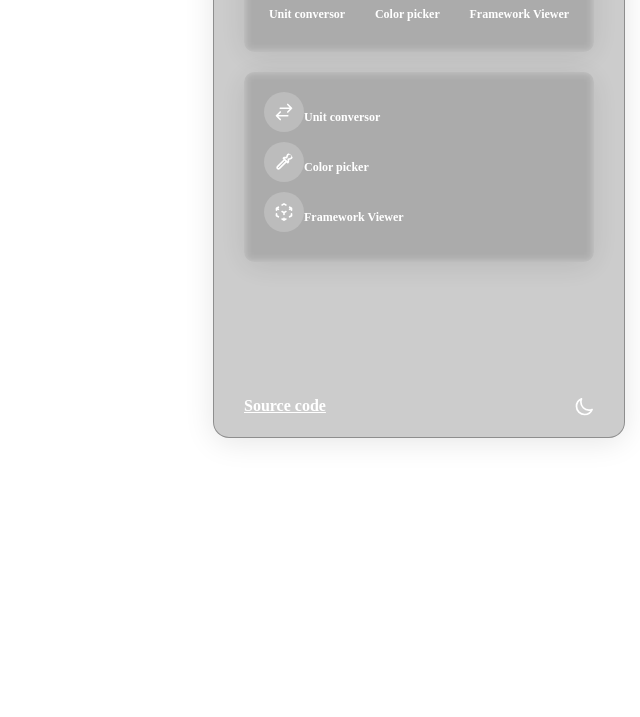
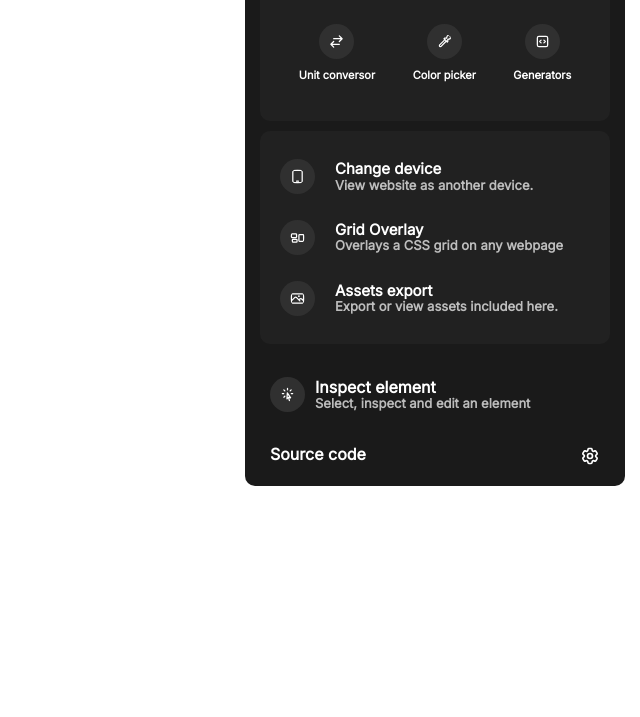
Before and after one commit to astra-web/pixel-perfect, a browser extension: page src/dialog/index.html in a window 1280 px wide. Shown: the part 99-816 px from the top of the page, without its empty margins (640-1280 px from the left). Drawn offline with Linux system fonts and the light colour scheme.

Commit message:
Fixed UI for extension

```diff
--- a/src/dialog/index.html
+++ b/src/dialog/index.html
@@ -1,4 +1,5 @@
 <div id="--inner-pixel-perfect-component">
+    <link href='https://fonts.googleapis.com/css?family=Inter' rel='stylesheet'>
     <style scoped>
         body {
             width: 100%;
@@ -8,15 +9,15 @@
         #pixel-perfect--dialog {
             --pixel-perfect-theme: dark;
             --pixel-perfect-color: #fff;
-            --pixel-perfect-background: 0, 0, 0;
-            --pixel-perfect-secondary-background: 255, 255, 255;
-            --pixel-perfect-tertiary-background: rgba(255,255,255,.2);
+            --pixel-perfect-background: #1A1A1A;
+            --pixel-perfect-secondary-background: #212121;
+            --pixel-perfect-tertiary-background: #303030;
 
             width: 350px;
-            height: 500px;
+            height: 550px;
 
             border-radius: 10px;
-            padding: 10px 30px;
+            padding: 10px 15px;
 
             position: fixed;
             top: 15px;
@@ -25,12 +26,7 @@
             color: var(--pixel-perfect-color);
             z-index: 999999999 /* bongers */;
 
-            background: rgba(var(--pixel-perfect-background), 0.2);
-            border-radius: 16px;
-            box-shadow: 0 4px 30px rgba(var(--pixel-perfect-background), 0.1);
-            backdrop-filter: blur(5px);
-            -webkit-backdrop-filter: blur(5px);
-            border: 1px solid rgba(var(--pixel-perfect-background), 0.3);
+            background: var(--pixel-perfect-background);
 
             transition: .1s;
             animation: pixel-perfect--entry-animation .5s;
@@ -39,22 +35,60 @@
             flex-direction: column;
         }
 
+        #pixel-perfect--dialog * {
+            font-family: 'Inter';
+        }
+
         #pixel-perfect--dialog .pixel-perfect--text {
             color: var(--pixel-perfect-color);
             font-weight: 600;
+
+            line-height: 1.1;
         }
 
         #pixel-perfect--dialog .pixel-perfect--footer {
             display: flex;
-            width: 100%;
-            padding: 10px 0;
+            padding: 10px 10px;
 
             margin-top: auto;
             justify-content: space-between;
         }
 
+        #pixel-perfect--dialog a {
+            text-decoration: none;
+            position: relative;
+
+            height: min-content;
+        }
+
+        #pixel-perfect--dialog a::before {
+            width: 100%;
+            height: 1px;
+
+            content: '';
+            bottom: -5px;
+            transform: translateY(5px);
+            transition: .2s;
+            position: absolute;
+            opacity: 0;
+            background: #fff;
+        }
+
+        #pixel-perfect--dialog a:hover::before {
+            opacity: 1;
+            transform: translateY(0);
+        }
+
         #pixel-perfect--dialog .pixel-perfect--body {
 
+        }
+
+        #pixel-perfect--dialog .pixel-perfect--inspect {
+            height: inherit;
+            display: flex;
+            align-items: center;
+
+            padding-left: 10px;
         }
 
         #pixel-perfect--dialog .pixel-perfect--body > .pixel-perfect--icons:first-child {
@@ -63,7 +97,7 @@
             align-items: center;
 
             border-radius: 10px;
-            padding: 30px 10px;
+            padding: 40px 20px;
         }
 
         #pixel-perfect--dialog .pixel-perfect--body > .pixel-perfect--icons:last-child {
@@ -73,7 +107,7 @@
             border-radius: 10px;
             padding: 20px;
 
-            margin-top: 20px;
+            margin-top: 10px;
         }
 
         #pixel-perfect--dialog .pixel-perfect--body > .pixel-perfect--icons:first-child > div {
@@ -81,32 +115,48 @@
             align-items: center;
 
             flex-direction: column;
+            cursor: pointer;
+            position: relative;
         }
 
-        #pixel-perfect--dialog .pixel-perfect--body > .pixel-perfect--icons:last-child > div {
+        #pixel-perfect--dialog .pixel-perfect--body > .pixel-perfect--icons:last-child > div,
+        #pixel-perfect--dialog .pixel-perfect--inspect {
             display: flex;
             align-items: center;
+            cursor: pointer;
+            margin-top: 10px;
         }
+        #pixel-perfect--dialog .pixel-perfect--body > .pixel-perfect--icons:last-child > div:first-child { margin-top: 0; }
 
-        #pixel-perfect--dialog .pixel-perfect--body > .pixel-perfect--icons > div > svg {
+        #pixel-perfect--dialog .pixel-perfect--body svg,
+        #pixel-perfect--dialog .pixel-perfect--inspect svg {
             border-radius: 30px;
             padding: 10px;
 
-            width: 20px;
-            height: 20px;
-
-            margin-bottom: 10px;
+            width: 15px;
+            height: 15px;
         }
 
-        #pixel-perfect--dialog .pixel-perfect--body > .pixel-perfect--icons > div .pixel-perfect--text {
-            font-size: 12px;
+        #pixel-perfect--dialog .pixel-perfect--body > .pixel-perfect--icons:first-child > div .pixel-perfect--text {
+            font-size: 11px;
+
+            transition: .3s;
+            width: max-content;
+            margin-top: 10px;
+        }
+
+        #pixel-perfect--dialog .pixel-perfect--body > .pixel-perfect--icons:last-child > div .pixel-perfect--text:first-child {
+            font-size: 15px;
+        }
+
+        #pixel-perfect--dialog .pixel-perfect--body > .pixel-perfect--icons:last-child > div .pixel-perfect--text:last-child,
+        #pixel-perfect--dialog .pixel-perfect--inspect .pixel-perfect--text:last-child {
+            font-size: 13px;
+            opacity: .7;
         }
 
         #pixel-perfect--dialog .pixel-perfect--glass-element {
-            background: rgba(var(--pixel-perfect-secondary-background), .07);
-            backdrop-filter: blur(5px);
-            -webkit-backdrop-filter: blur(5px);
-            box-shadow: 0 4px 30px rgba(0, 0, 0, 0.1);
+            background: var(--pixel-perfect-secondary-background);
 
         }
 
@@ -128,8 +178,11 @@
     </style>
 
     <div id="pixel-perfect--dialog">
-        <div>
+        <div style="padding: 0 10px;">
             <!-- TODO: header -->
+            <h3 class="pixel-perfect--text">
+                Pixel Perfect
+            </h3>
         </div>
         <div class="pixel-perfect--body">
             <div class="pixel-perfect--glass-element pixel-perfect--icons">
@@ -150,48 +203,78 @@
                     </div>
                 </div>
                 <div>
-                    <svg class="pixel-perfect--tertiary-background" xmlns="http://www.w3.org/2000/svg" fill="none" viewBox="0 0 24 24" stroke-width="2" stroke="currentColor">
-                        <path stroke-linecap="round" stroke-linejoin="round" d="M21 7.5l-2.25-1.313M21 7.5v2.25m0-2.25l-2.25 1.313M3 7.5l2.25-1.313M3 7.5l2.25 1.313M3 7.5v2.25m9 3l2.25-1.313M12 12.75l-2.25-1.313M12 12.75V15m0 6.75l2.25-1.313M12 21.75V19.5m0 2.25l-2.25-1.313m0-16.875L12 2.25l2.25 1.313M21 14.25v2.25l-2.25 1.313m-13.5 0L3 16.5v-2.25" />
+                    <svg xmlns="http://www.w3.org/2000/svg" fill="none" viewBox="0 0 24 24" stroke-width="2" stroke="currentColor" class="pixel-perfect--tertiary-background">
+                        <path stroke-linecap="round" stroke-linejoin="round" d="M14.25 9.75L16.5 12l-2.25 2.25m-4.5 0L7.5 12l2.25-2.25M6 20.25h12A2.25 2.25 0 0020.25 18V6A2.25 2.25 0 0018 3.75H6A2.25 2.25 0 003.75 6v12A2.25 2.25 0 006 20.25z" />
                     </svg>
                     <div class="pixel-perfect--text">
-                        Framework Viewer
+                        Generators
                     </div>
                 </div>
             </div>
             <div class="pixel-perfect--glass-element pixel-perfect--icons">
                 <div>
-                    <svg class="pixel-perfect--tertiary-background" xmlns="http://www.w3.org/2000/svg" fill="none" viewBox="0 0 24 24" stroke-width="2" stroke="currentColor">
-                        <path stroke-linecap="round" stroke-linejoin="round" d="M7.5 21L3 16.5m0 0L7.5 12M3 16.5h13.5m0-13.5L21 7.5m0 0L16.5 12M21 7.5H7.5" />
+                    <svg xmlns="http://www.w3.org/2000/svg" fill="none" viewBox="0 0 24 24" stroke-width="2" stroke="currentColor" class="pixel-perfect--tertiary-background">
+                        <path stroke-linecap="round" stroke-linejoin="round" d="M10.5 19.5h3m-6.75 2.25h10.5a2.25 2.25 0 002.25-2.25v-15a2.25 2.25 0 00-2.25-2.25H6.75A2.25 2.25 0 004.5 4.5v15a2.25 2.25 0 002.25 2.25z" />
                     </svg>
-                    <div class="pixel-perfect--text">
-                        Unit conversor
+                    <div style="margin: 10px 20px;">
+                        <div class="pixel-perfect--text">
+                            Change device
+                        </div>
+                        <div class="pixel-perfect--text">
+                            View website as another device.
+                        </div>
                     </div>
                 </div>
                 <div>
-                    <svg class="pixel-perfect--tertiary-background" xmlns="http://www.w3.org/2000/svg" fill="none" viewBox="0 0 24 24" stroke-width="2" stroke="currentColor">
-                        <path stroke-linecap="round" stroke-linejoin="round" d="M15 11.25l1.5 1.5.75-.75V8.758l2.276-.61a3 3 0 10-3.675-3.675l-.61 2.277H12l-.75.75 1.5 1.5M15 11.25l-8.47 8.47c-.34.34-.8.53-1.28.53s-.94.19-1.28.53l-.97.97-.75-.75.97-.97c.34-.34.53-.8.53-1.28s.19-.94.53-1.28L12.75 9M15 11.25L12.75 9" />
+                    <svg xmlns="http://www.w3.org/2000/svg" fill="none" viewBox="0 0 24 24" stroke-width="2" stroke="currentColor" class="pixel-perfect--tertiary-background">
+                        <path stroke-linecap="round" stroke-linejoin="round" d="M2.25 7.125C2.25 6.504 2.754 6 3.375 6h6c.621 0 1.125.504 1.125 1.125v3.75c0 .621-.504 1.125-1.125 1.125h-6a1.125 1.125 0 01-1.125-1.125v-3.75zM14.25 8.625c0-.621.504-1.125 1.125-1.125h5.25c.621 0 1.125.504 1.125 1.125v8.25c0 .621-.504 1.125-1.125 1.125h-5.25a1.125 1.125 0 01-1.125-1.125v-8.25zM3.75 16.125c0-.621.504-1.125 1.125-1.125h5.25c.621 0 1.125.504 1.125 1.125v2.25c0 .621-.504 1.125-1.125 1.125h-5.25a1.125 1.125 0 01-1.125-1.125v-2.25z" />
                     </svg>
-                    <div class="pixel-perfect--text">
-                        Color picker
+                    <div style="margin: 10px 20px;">
+                        <div class="pixel-perfect--text">
+                            Grid Overlay
+                        </div>
+                        <div class="pixel-perfect--text">
+                            Overlays a CSS grid on any webpage
+                        </div>
                     </div>
                 </div>
                 <div>
-                    <svg class="pixel-perfect--tertiary-background" xmlns="http://www.w3.org/2000/svg" fill="none" viewBox="0 0 24 24" stroke-width="2" stroke="currentColor">
-                        <path stroke-linecap="round" stroke-linejoin="round" d="M21 7.5l-2.25-1.313M21 7.5v2.25m0-2.25l-2.25 1.313M3 7.5l2.25-1.313M3 7.5l2.25 1.313M3 7.5v2.25m9 3l2.25-1.313M12 12.75l-2.25-1.313M12 12.75V15m0 6.75l2.25-1.313M12 21.75V19.5m0 2.25l-2.25-1.313m0-16.875L12 2.25l2.25 1.313M21 14.25v2.25l-2.25 1.313m-13.5 0L3 16.5v-2.25" />
+                    <svg xmlns="http://www.w3.org/2000/svg" fill="none" viewBox="0 0 24 24" stroke-width="2" stroke="currentColor" class="pixel-perfect--tertiary-background">
+                        <path stroke-linecap="round" stroke-linejoin="round" d="M2.25 15.75l5.159-5.159a2.25 2.25 0 013.182 0l5.159 5.159m-1.5-1.5l1.409-1.409a2.25 2.25 0 013.182 0l2.909 2.909m-18 3.75h16.5a1.5 1.5 0 001.5-1.5V6a1.5 1.5 0 00-1.5-1.5H3.75A1.5 1.5 0 002.25 6v12a1.5 1.5 0 001.5 1.5zm10.5-11.25h.008v.008h-.008V8.25zm.375 0a.375.375 0 11-.75 0 .375.375 0 01.75 0z" />
                     </svg>
-                    <div class="pixel-perfect--text">
-                        Framework Viewer
+                    <div style="margin: 10px 20px;">
+                        <div class="pixel-perfect--text">
+                            Assets export
+                        </div>
+                        <div class="pixel-perfect--text">
+                            Export or view assets included here.
+                        </div>
                     </div>
                 </div>
             </div>
         </div>
-        <div class="footer pixel-perfect--footer">
+        <div class="pixel-perfect--inspect">
+            <svg xmlns="http://www.w3.org/2000/svg" fill="none" viewBox="0 0 24 24" stroke-width="2" stroke="currentColor" class="pixel-perfect--tertiary-background">
+                <path stroke-linecap="round" stroke-linejoin="round" d="M15.042 21.672L13.684 16.6m0 0l-2.51 2.225.569-9.47 5.227 7.917-3.286-.672zM12 2.25V4.5m5.834.166l-1.591 1.591M20.25 10.5H18M7.757 14.743l-1.59 1.59M6 10.5H3.75m4.007-4.243l-1.59-1.59" />
+            </svg>
+
+            <span>
+                <div class="pixel-perfect--text" style="margin-left: 10px;">
+                    Inspect element
+                </div>
+                <div class="pixel-perfect--text" style="margin-left: 10px;">
+                    Select, inspect and edit an element
+                </div>
+            </span>
+        </div>
+        <div class="pixel-perfect--footer">
             <a href="https://github.com/mauro-balades/pixel-perfect" target="_blank" class="pixel-perfect--text">
                 Source code
             </a>
             <div>
-                <svg xmlns="http://www.w3.org/2000/svg" fill="none" viewBox="0 0 24 24" width="20" height="20" stroke-width="2" stroke="currentColor">
-                    <path stroke-linecap="round" stroke-linejoin="round" d="M21.752 15.002A9.718 9.718 0 0118 15.75c-5.385 0-9.75-4.365-9.75-9.75 0-1.33.266-2.597.748-3.752A9.753 9.753 0 003 11.25C3 16.635 7.365 21 12.75 21a9.753 9.753 0 009.002-5.998z" />
+                <svg xmlns="http://www.w3.org/2000/svg" fill="none" viewBox="0 0 24 24" stroke-width="2" width="20" height="20" stroke="currentColor" class="w-6 h-6">
+                    <path stroke-linecap="round" stroke-linejoin="round" d="M9.594 3.94c.09-.542.56-.94 1.11-.94h2.593c.55 0 1.02.398 1.11.94l.213 1.281c.063.374.313.686.645.87.074.04.147.083.22.127.324.196.72.257 1.075.124l1.217-.456a1.125 1.125 0 011.37.49l1.296 2.247a1.125 1.125 0 01-.26 1.431l-1.003.827c-.293.24-.438.613-.431.992a6.759 6.759 0 010 .255c-.007.378.138.75.43.99l1.005.828c.424.35.534.954.26 1.43l-1.298 2.247a1.125 1.125 0 01-1.369.491l-1.217-.456c-.355-.133-.75-.072-1.076.124a6.57 6.57 0 01-.22.128c-.331.183-.581.495-.644.869l-.213 1.28c-.09.543-.56.941-1.11.941h-2.594c-.55 0-1.02-.398-1.11-.94l-.213-1.281c-.062-.374-.312-.686-.644-.87a6.52 6.52 0 01-.22-.127c-.325-.196-.72-.257-1.076-.124l-1.217.456a1.125 1.125 0 01-1.369-.49l-1.297-2.247a1.125 1.125 0 01.26-1.431l1.004-.827c.292-.24.437-.613.43-.992a6.932 6.932 0 010-.255c.007-.378-.138-.75-.43-.99l-1.004-.828a1.125 1.125 0 01-.26-1.43l1.297-2.247a1.125 1.125 0 011.37-.491l1.216.456c.356.133.751.072 1.076-.124.072-.044.146-.087.22-.128.332-.183.582-.495.644-.869l.214-1.281z" />
+                    <path stroke-linecap="round" stroke-linejoin="round" d="M15 12a3 3 0 11-6 0 3 3 0 016 0z" />
                 </svg>
             </div>
         </div>
```
